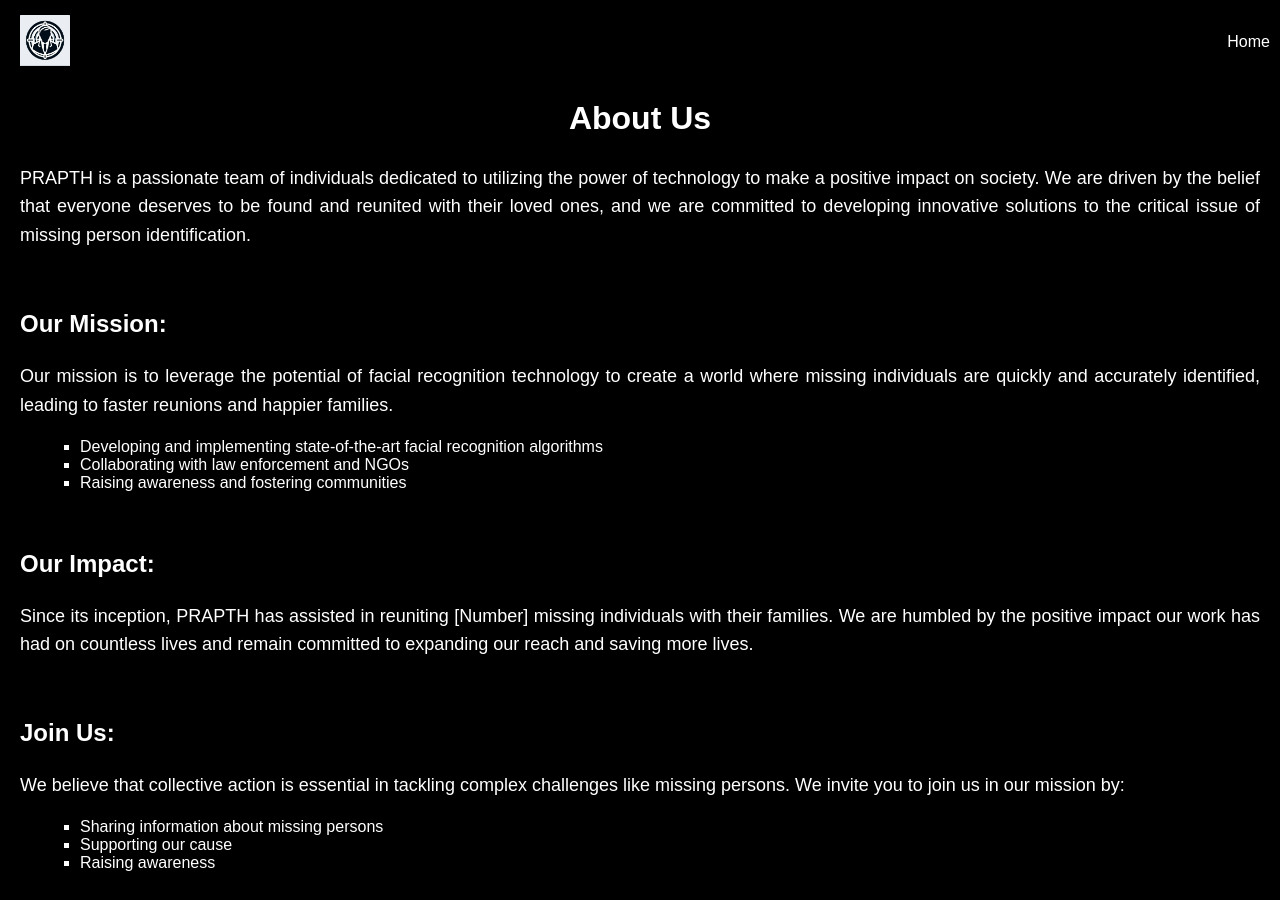
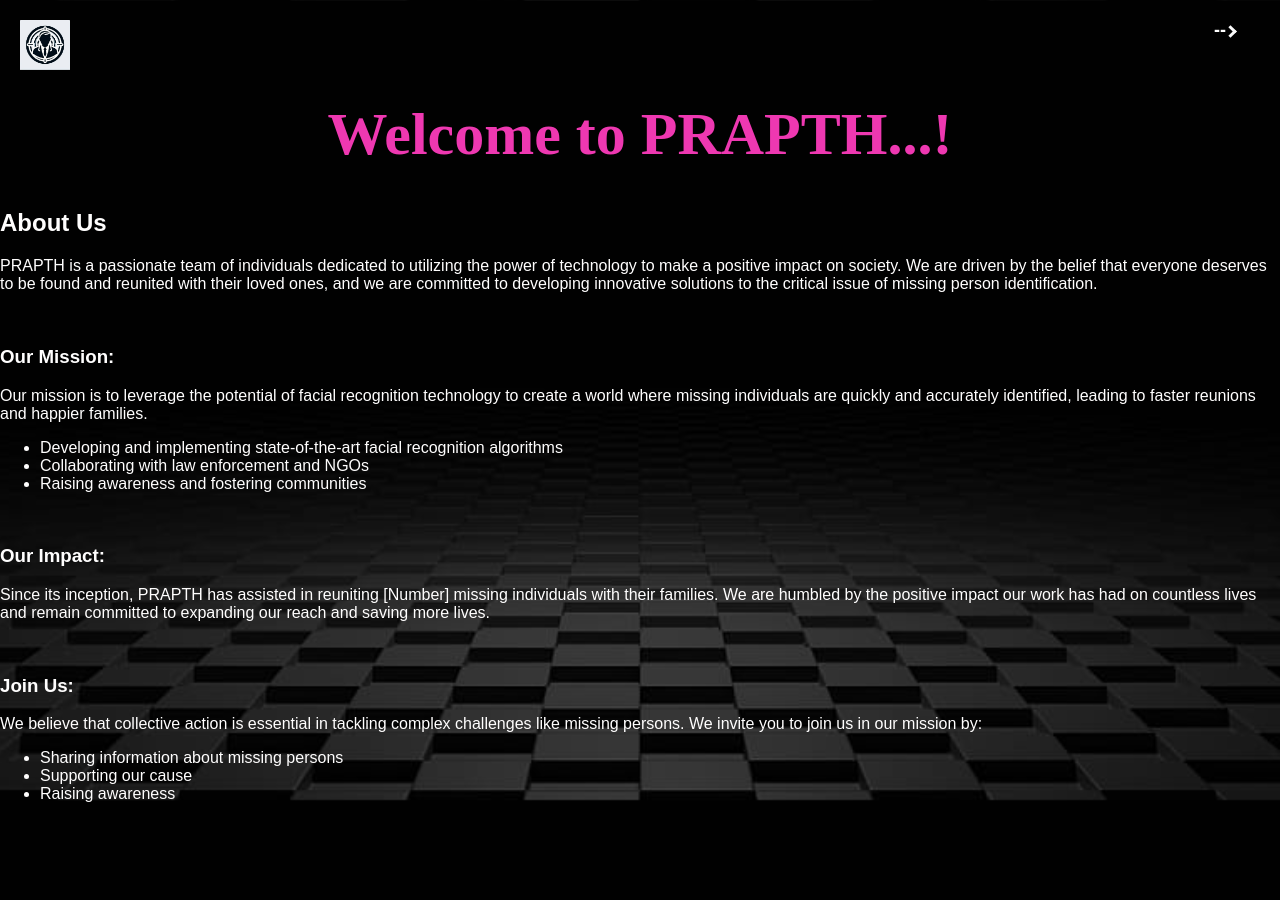
Before and after one commit to aswinshibu2001/prapth, a Flask app: template templates/aboutus.html in a window 1280 px wide. Before the commit the page ends 871 px from the top, so only its background shows below. Run offline with Flask 3, Linux system fonts and the light colour scheme; the template is opened without the code that fills it, so the values that code supplies are empty.

Commit message:
updated about us

```diff
--- a/static/css/aboutus.css
+++ b/static/css/aboutus.css
@@ -1,79 +1,63 @@
-/* CSS for body */
-body {
+body, html {
     margin: 0;
+    padding: 0;
+    height: 100%;
     font-family: Arial, sans-serif;
-    background: black;
-    color: #fff;
+    color: #fffefe;
 }
 
-/* CSS for navbar */
-nav {
-    background-color: transparent;
-    padding: 15px 20px;
-    display: flex;
-    align-items: center;
-    justify-content: space-between;
-    position: fixed;
-    top: 0;
-    left: 0;
-    right: 0;
-    z-index: 1000;
-    width: 100%;
+/* ************************************ logo and home button in navigation bar ************************** */
+.logo {
+    position: absolute;
+    top: 20px;
+    left: 20px;
 }
 
-/* CSS for logo */
 .logo img {
-    max-width: 50px;
-    height: auto;
+    width: 50px;
+    height: 50px;
 }
 
-/* CSS for home link */
-.home {
-    margin-left: auto; /* Moves home link to the right */
-    margin-right: 20px; /* Adjust margin for spacing */
-    padding: 0 10px; /* Add padding for better visibility */
+.navbar {
+    position: absolute;
+    top: 20px;
+    right: 20px;
 }
 
-/* CSS for navbar links */
-.nav-links {
-    list-style: none;
-    margin: 0;
-    padding: 0;
+.navbar a {
+    font-size: 18px;
+    color: #fff;
+    text-decoration: none;
+    font-weight: 600;
+    margin: 0 10px;
+    border-radius: 25px;
+    padding: 6px 15px;
 }
 
-.nav-links li {
-    display: inline;
-    margin-left: 20px;
+.navbar a:hover {
+  background: #1884dd ;
+  color : #fcfeff ;
 }
 
-.nav-links a {
-    color: #fff;
-    text-decoration: none;
+.arrow {
+  border: solid rgb(250, 250, 250);
+  border-width: 0 3px 3px 0;
+  display: inline-block;
+  padding: 3px;
 }
 
-/* CSS for content */
-.content {
-    margin-top: 100px;
-    padding: 0 20px;
+.right {
+  transform: rotate(-45deg);
+  -webkit-transform: rotate(-45deg);
 }
 
-/* CSS for about us section */
-.about-us h2 {
-    font-size: 32px;
-    text-align: center;
+/* ************************************ logo and home button in navigation bar ************************** */
+h1{
+  position: relative;
+  color: #ee38b1;
+  text-align: center;
+ margin-top: 100px;
+ /* left: 200px; */
+ font-family: 'Times New Roman', Times, serif;
+ font-size: 60px;
 }
-
-.about-us h3 {
-    font-size: 24px;
-}
-
-.about-us ul {
-    list-style-type: square;
-    margin-left: 20px;
-}
-
-.about-us p {
-    font-size: 18px;
-    line-height: 1.6;
-    text-align: justify;
-}
--- a/templates/aboutus.html
+++ b/templates/aboutus.html
@@ -7,17 +7,17 @@
     <title>About Us - PRAPTH</title>
     <link rel="stylesheet" href="static\css\aboutus.css">
 </head>
-<body>
-    <nav>
-        <div class="logo">
-            <img src="static/images/prapth-logo.jpeg" alt="PRAPTH Logo" height="80" width="80">
-        </div>
-        <ul class="nav-links">
-            <li class="home"><a href="home.html">Home</a></li>
-        </ul>
+<body style="background-image: url('static/images/back1.jpeg'); background-repeat: no-repeat;background-size: cover; background-attachment:fixed;">
+    <a href="/home.html" class="logo">
+        <img src="static\images\prapth-logo.jpeg" alt="Prapth Logo" width="80" height="80">
+    </a>
+    <nav class="navbar">
+        <a href="/home.html"> --<i class="arrow right"></i></a>
+        <span id="username-placeholder"></span>
     </nav>
 
 
+    <h1> <b>W</b>elcome to <b>PRAPTH</b>...!</h1>
 
     <div class="content">
         <div class="about-us">
```
